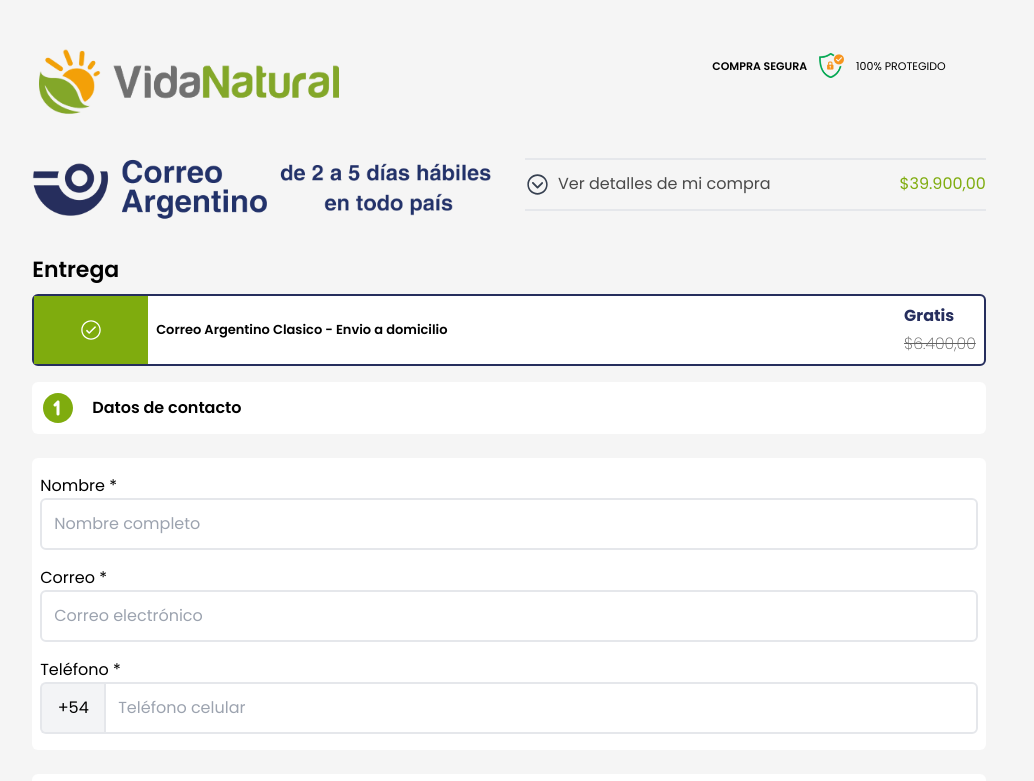
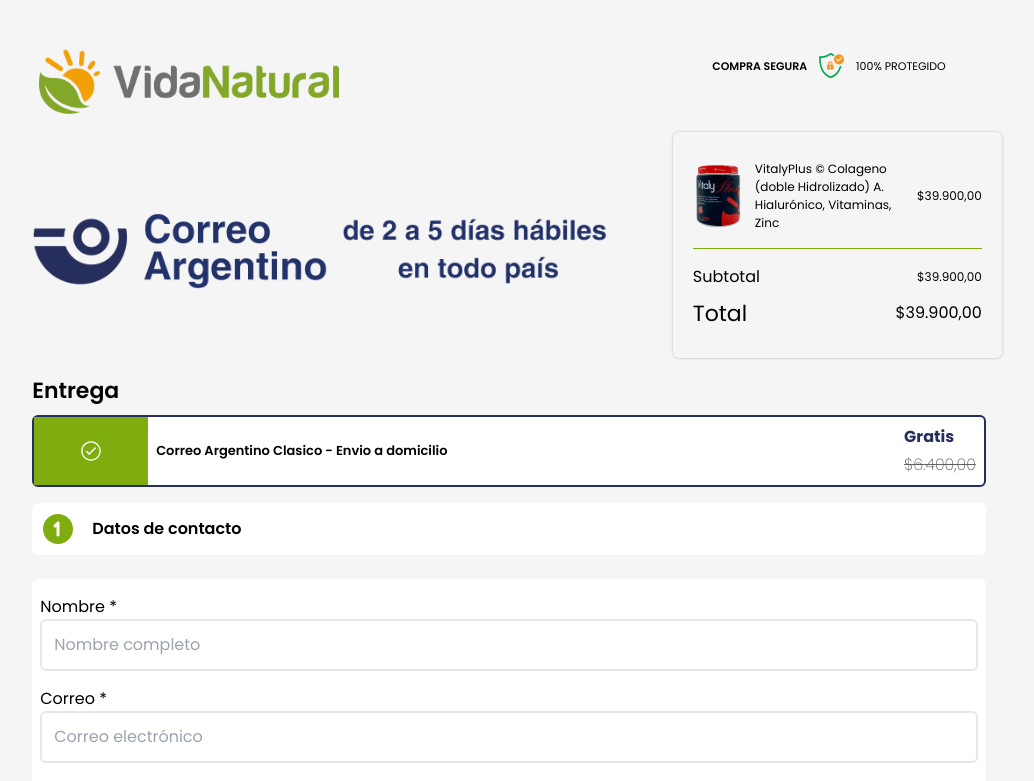
Before and after one commit to BrianGelvez/vidanaturalcarolinapapaleo, a Next.js app: page /datosDeEnvio in a window 1280 px wide. Shown: the top 781 px of the page, without its empty margins (131-1165 px from the left). Built offline with nearby package versions, Linux system fonts and the light colour scheme; what tailwind-hamburgers would draw is missing.

Commit message:
fix: Vista previa del producto en desktop

```diff
--- a/src/app/datosDeEnvio/page.tsx
+++ b/src/app/datosDeEnvio/page.tsx
@@ -3,16 +3,18 @@ import Shipments from "./sections/shipments";
 import ProductPreview from "./sections/productPreview";
 import RifiedPurchase from "./sections/rifiedPurchase";
 import Form from "./sections/form";
+import ProductPreviewDesktop from "@/components/productPreviewDesktop";
 
 export default function DatosDeEnvio() {
   return (
     <div className="bg-[#f5f5f5] flex flex-col justify-center items-center">
       <RifiedPurchase />
-      <div className="w-full lg:w-[85%] xl:w-[77%] 2xl:w-[74%] flex justify-center items-center flex-col lg:flex-row-reverse ">
+      <div className="w-full lg:w-[85%] xl:w-[77%] 2xl:w-[74%] flex justify-center items-center flex-col lg:flex-row-reverse lg:gap-12">
         <ProductPreview />
+        <ProductPreviewDesktop />
         <Shipments />
       </div>
-      <Form/>
+      <Form />
     </div>
   );
 }
--- a/src/app/datosDeEnvio/sections/productPreview/index.tsx
+++ b/src/app/datosDeEnvio/sections/productPreview/index.tsx
@@ -12,7 +12,7 @@ export default function ProductPreview() {
   };
 
   return (
-    <div className="w-full p-4 relative">
+    <div className="w-full p-4 relative lg:hidden">
       <label className="cursor-pointer" htmlFor="menu" onClick={handleToggle}>
         <div className="w-full h-auto flex flex-row justify-between items-center py-3 border-t-2 border-b-2">
           <span className="w-full flex flex-row gap-2">
@@ -37,7 +37,7 @@ export default function ProductPreview() {
         type="checkbox"
         className="peer/menu hidden"
       />
-      <MenuProductPreview />
+      <MenuProductPreview/>
     </div>
   );
 }
--- a/src/app/datosDeEnvio/sections/shipments/index.tsx
+++ b/src/app/datosDeEnvio/sections/shipments/index.tsx
@@ -2,7 +2,7 @@ import Image from "next/image";
 
 export default function Shipments() {
   return (
-    <div className="w-full h-auto px-4">
+    <div className="w-full lg:w-[65%] h-auto px-4">
       <div className="w-full">
         <Image
           src="/correoArgentinoTransparente.webp"
--- /dev/null
+++ b/src/components/productPreviewDesktop/index.tsx
@@ -0,0 +1,38 @@
+import Image from "next/image";
+
+export default function ProductPreviewDesktop() {
+  return (
+    <div className="hidden lg:w-[35%] shadow-light rounded-md py-3 px-5 lg:block">
+      <div className="w-full h-auto">
+        <div className="w-full flex flex-row justify-between items-center py-4">
+          <span className="w-[70%] flex flex-row justify-start items-center gap-3">
+            <Image
+              src="/VitalyPlus.webp"
+              width={50}
+              height={50}
+              alt="VitalyPlus"
+            />
+            <p className="text-[12px] text-black">
+              VitalyPlus © Colageno (doble Hidrolizado) A. Hialurónico,
+              Vitaminas, Zinc
+            </p>
+          </span>
+          <p className="text-[12px] text-black">$39.900,00</p>
+        </div>
+      </div>
+      <div className="flex justify-center">
+        <span className="w-full h-[1px] bg-green-primary" />
+      </div>
+      <div className="w-full flex flex-col gap-2 py-4">
+        <div className="w-full flex flex-row justify-between items-center">
+          <p className="text-black">Subtotal</p>
+          <p className="text-[12px] text-black">$39.900,00</p>
+        </div>
+        <div className="w-full flex flex-row justify-between items-center">
+          <p className="text-black text-[22px]">Total</p>
+          <p className="text-black">$39.900,00</p>
+        </div>
+      </div>
+    </div>
+  );
+}
```
